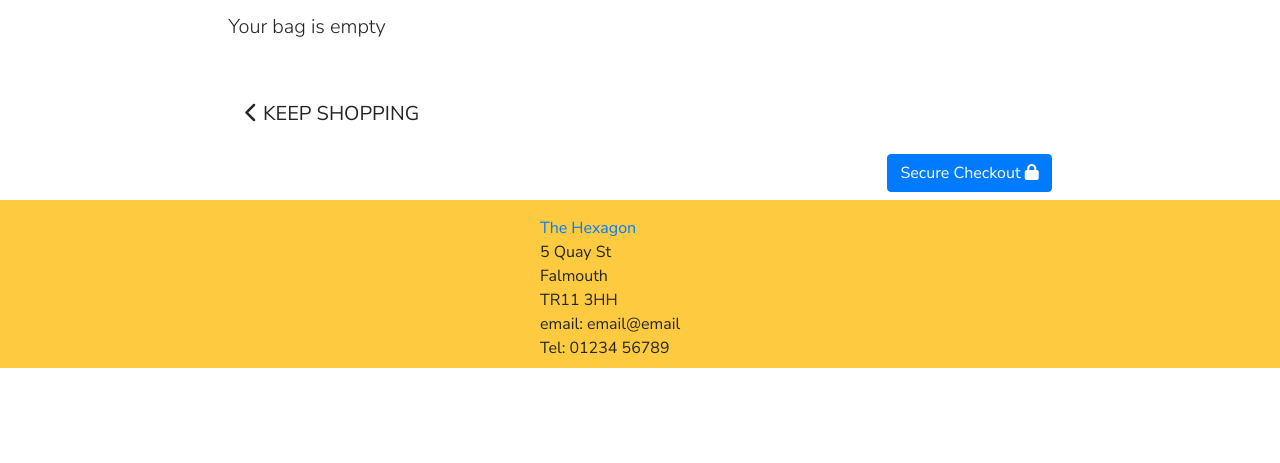
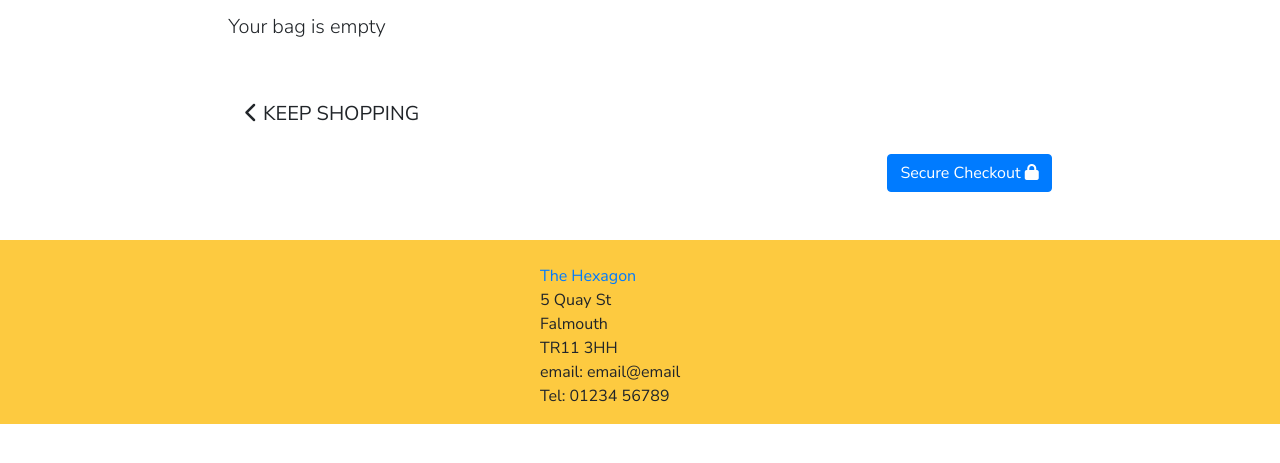
Before and after one commit to BonnieMcb/boardgame, a Django app: page /bag/ in a window 1280 px wide. Shown: the part 275-738 px from the top of the page. Run offline with Django 3.2, Linux system fonts and the light colour scheme; some libraries are stand-ins or nearby versions.

Commit message:
Add margin above basic footer.

```diff
--- a/templates/base.html
+++ b/templates/base.html
@@ -76,8 +76,8 @@
     {% block content %}
     {% endblock %}
 
-    <footer>
-        <div class="d-block mx-auto pt-3 pb-2" style="width: 200px;">
+    <footer class="mt-5 pt-4 pb-3">
+        <div class="d-block mx-auto" style="width: 200px;">
             <a href="https://goo.gl/maps/gycSkn9Kn4mT9guTA">The Hexagon</a>
             <br>
             5 Quay St
```
